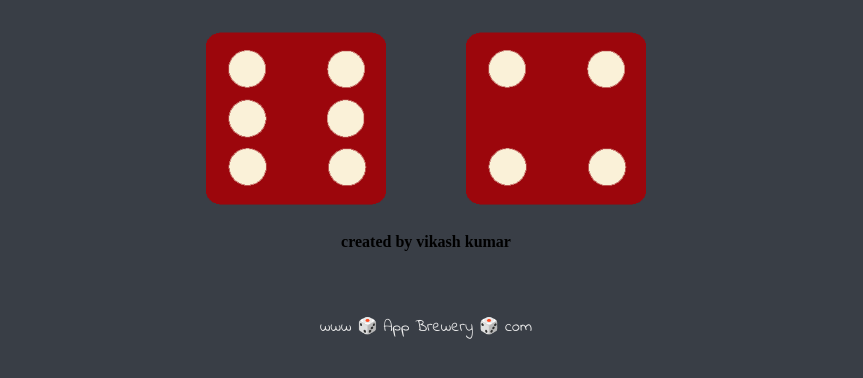
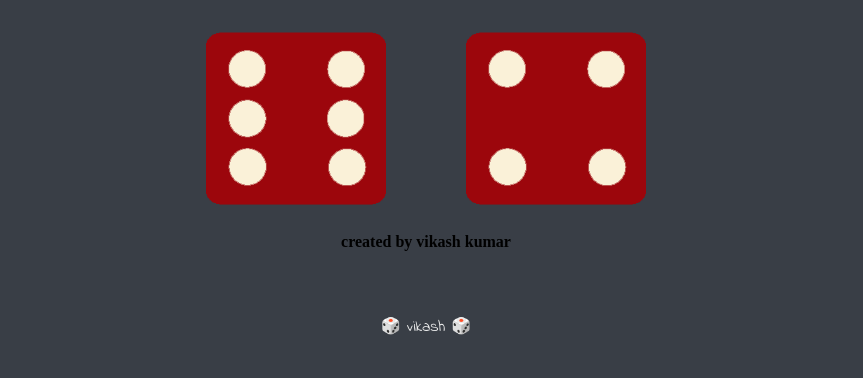
Before and after one commit to Vikash8766/Dice-Game, a plain HTML site: page index.html in a window 1280 px wide. Shown: the part 302-680 px from the top of the page, without its empty margins (214-1077 px from the left). Drawn offline with Linux system fonts and the light colour scheme.

Commit message:
Update index.html

```diff
--- a/index.html
+++ b/index.html
@@ -29,6 +29,6 @@
   </body>
 
   <footer>
-    www 🎲 App Brewery 🎲 com
+     🎲 vikash 🎲
   </footer>
 </html>
```
